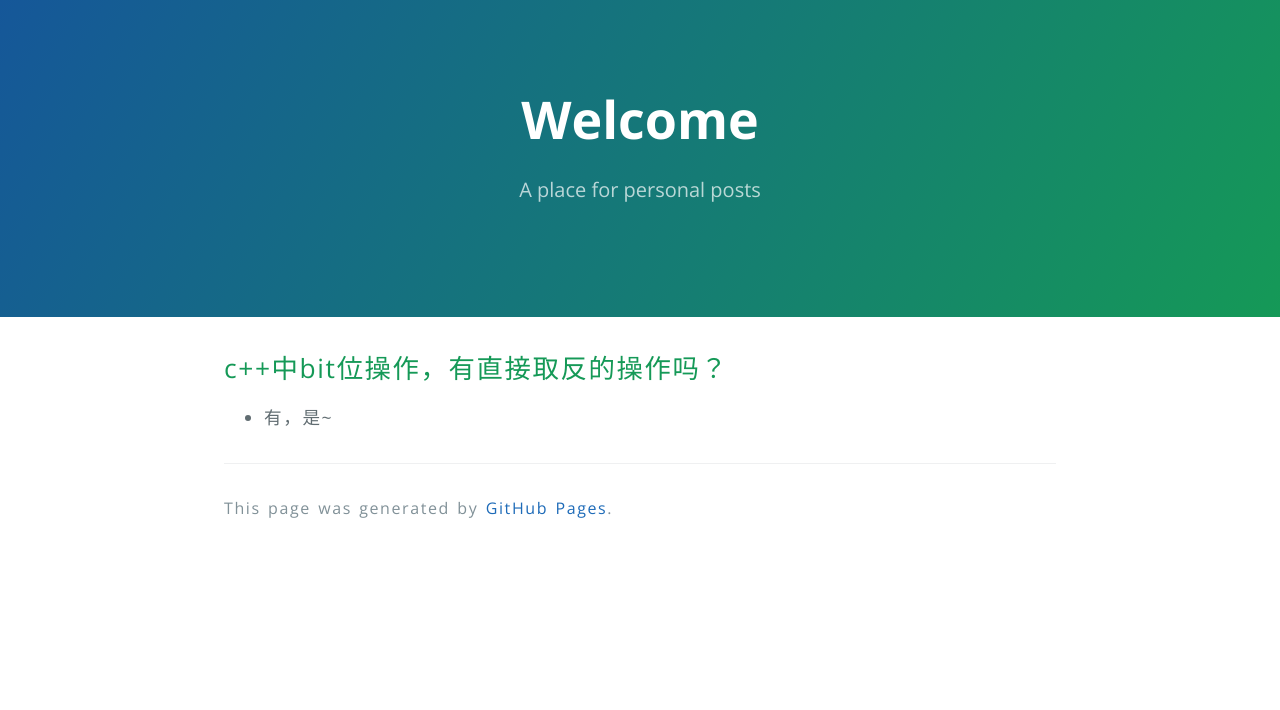
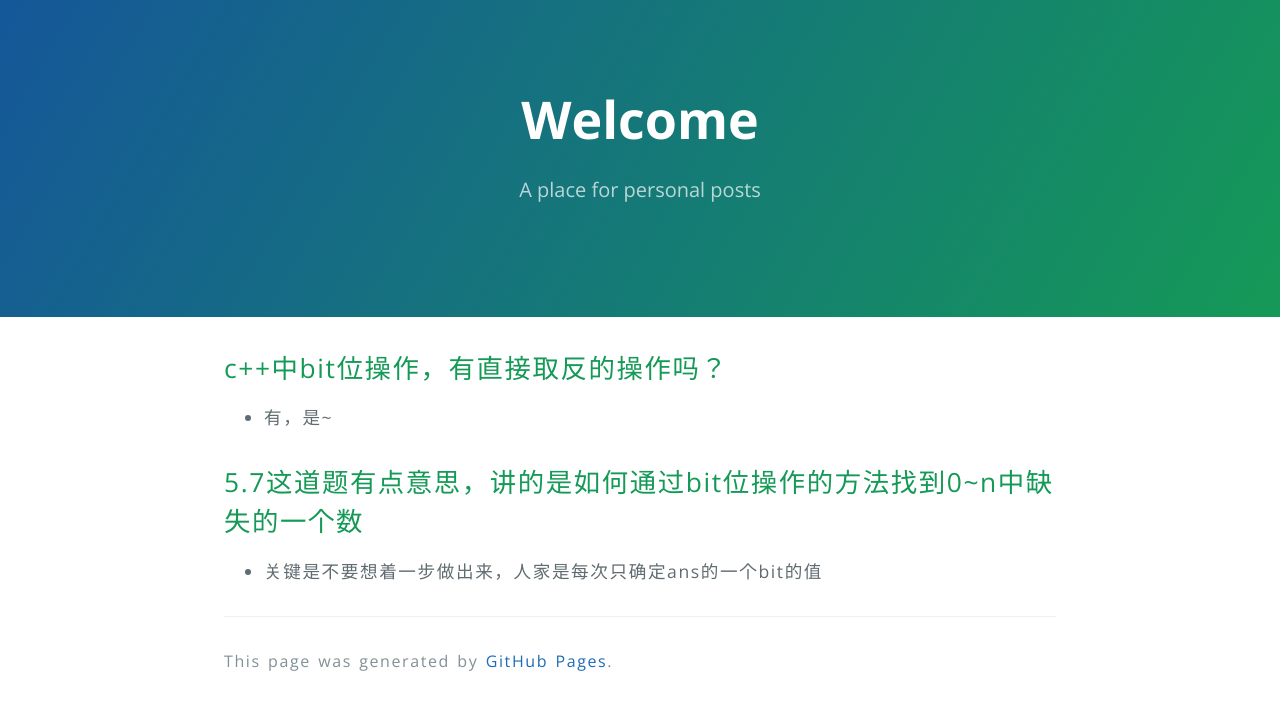
Before and after one commit to cactiiii/cactiiii.github.io, a Jekyll site: the page built from _posts/2022-01-24-cracking-the-coding-interview.md, in a window 1280 px wide. Shown: the top 710 px of the page. Built offline with Jekyll 4.4.1, drawn with Linux system fonts in a browser that asks for light colours; our own code applies the rules of GitHub Pages for plain Markdown files.

Commit message:
Update 2022-01-24-cracking-the-coding-interview.md

```diff
--- a/_posts/2022-01-24-cracking-the-coding-interview.md
+++ b/_posts/2022-01-24-cracking-the-coding-interview.md
@@ -1,3 +1,6 @@
 
 ## c++中bit位操作，有直接取反的操作吗？
 * 有，是~
+
+## 5.7这道题有点意思，讲的是如何通过bit位操作的方法找到0~n中缺失的一个数
+* 关键是不要想着一步做出来，人家是每次只确定ans的一个bit的值
```
